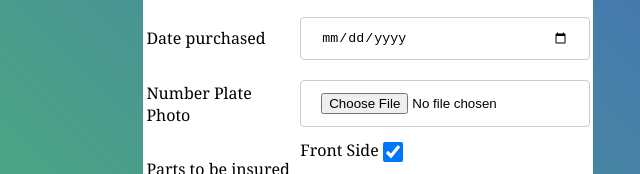
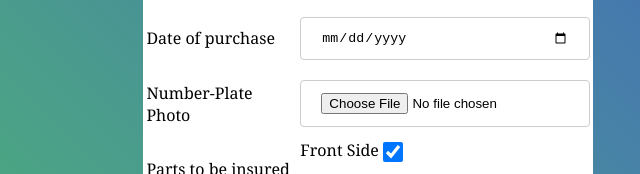
Before and after one commit to notsocommon15/car-insurance-form, a plain HTML site: page index.html in a window 1280 px wide. Shown: the part 288-462 px from the top of the page, 307-947 px from the left. Drawn offline with Linux system fonts and the light colour scheme.

Commit message:
Update index.html

```diff
--- a/index.html
+++ b/index.html
@@ -44,7 +44,7 @@
                 </tr>
                 <tr>
                     <td>
-                            <label for="date">Date purchased</label>
+                            <label for="date">Date of purchase</label>
                     </td>
                     <td>
                             <input type="date" id="date">
@@ -52,7 +52,7 @@
                 </tr>
                 <tr>
                     <td>
-                        <label for="pic">Number Plate Photo</label>
+                        <label for="pic">Number-Plate Photo</label>
                     </td>
                     <td>
                         <input type="file" id="pic">
```
